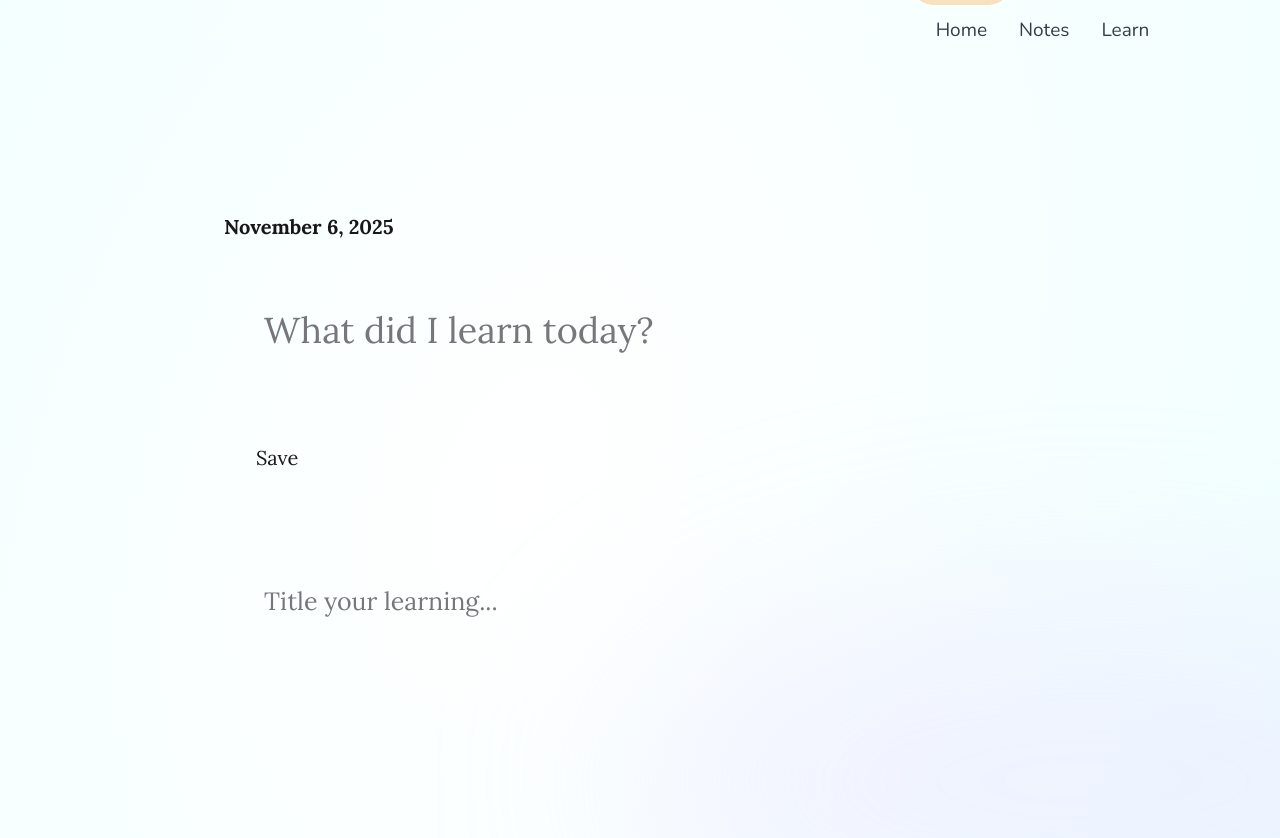
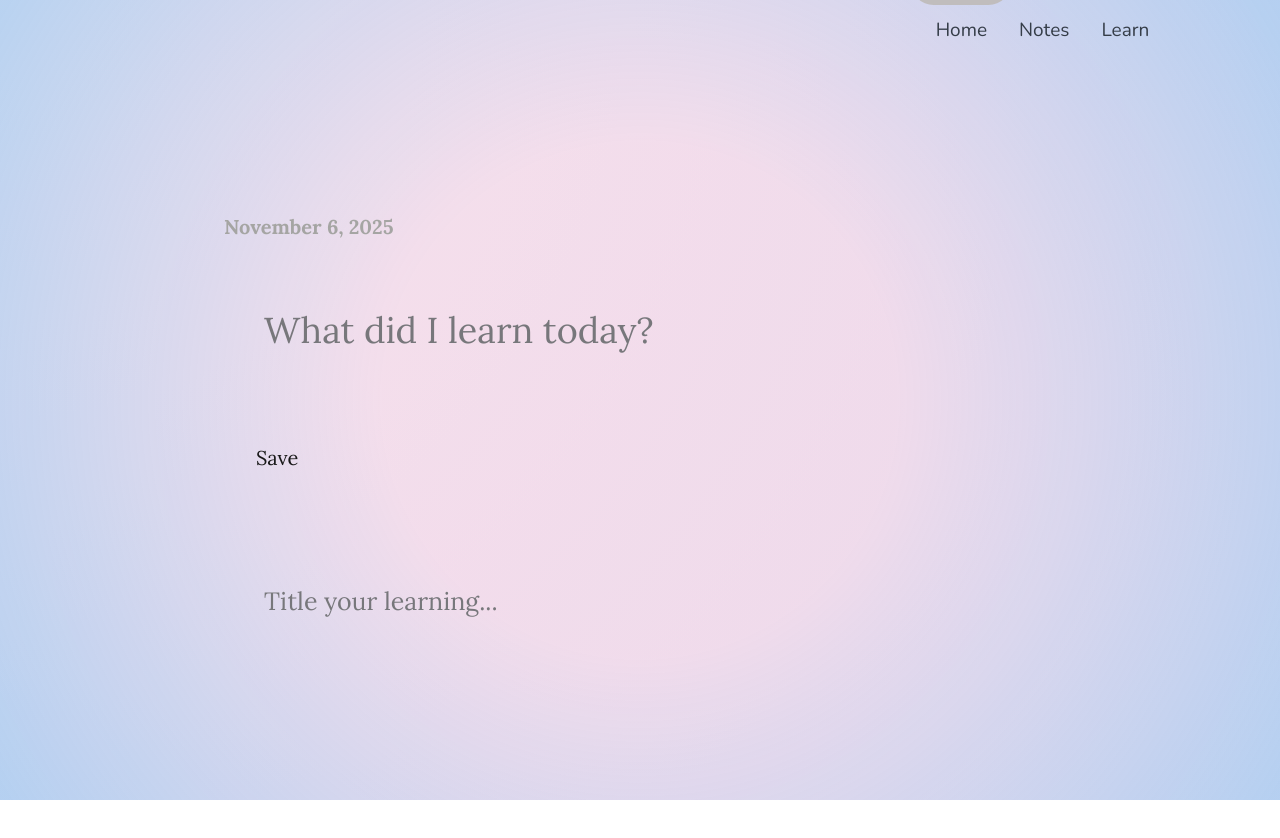
Before and after one commit to calik2/WebJam2025, a Next.js app in the folder webjam/: page /home in a window 1280 px wide. Shown: the top 838 px of the page. After the commit the page ends 800 px from the top, so only its background shows below. Built offline with nearby package versions, Linux system fonts and the light colour scheme.

Commit message:
fixed background things!

```diff
--- a/webjam/src/app/globals.css
+++ b/webjam/src/app/globals.css
@@ -1,16 +1,17 @@
 @import "tailwindcss";
 
 :root {
-  --background-image: url('/background.svg');
+  --background: radial-gradient(circle, rgba(238, 174, 202, 0.37) 34%, rgba(148, 187, 233, 0.65) 99%);
   --foreground: #171717;
   --font-sans: 'Nunito', sans-serif;
   --font-serif: 'Lora', serif;
 }
 
 .bg-custom {
-  background-image: var(--background-image);
+  background: radial-gradient(circle, rgba(238, 174, 202, 0.37) 34%, rgba(148, 187, 233, 0.65) 99%);
   background-size: cover;
   background-position: center;
+  background-attachment: fixed;
 }
 
 @theme inline {
@@ -22,24 +23,35 @@
 
 @media (prefers-color-scheme: dark) {
   :root {
-    --background: var(--background-image);
+    --background: radial-gradient(circle, rgba(238, 174, 202, 0.37) 34%, rgba(148, 187, 233, 0.65) 99%);
     --foreground: #000000;
   }
 }
 
-html {
-  background: var(--background-image);
-}
-
-body {
-  background: var(--background-image);
+html, body {
+  height: 100%;
+  min-height: 100vh;
+  overflow: hidden;
+  background: radial-gradient(
+  circle at top left,
+  rgba(255, 255, 255, 1) 0%,
+  rgba(225, 235, 255, 0.5) 70%,
+  rgba(220, 225, 255, 0.3) 100%
+);
+  background-attachment: fixed;
+  background-repeat: no-repeat;
+  background-size: cover;
   color: var(--foreground);
   font-family: var(--font-lora), var(--font-nunito-sans), sans-serif;
 }
-
 .ProseMirror {
   outline: none;
   font-family: var(--font-lora), serif;
+  background-color: radial-gradient(
+    circle,
+    rgba(238, 174, 202, 0.37) 20%,
+    rgba(148, 187, 233, 0.65) 99%
+  );
 }
 
 .ProseMirror p.is-editor-empty:first-child::before {
--- a/webjam/src/app/home/page.tsx
+++ b/webjam/src/app/home/page.tsx
@@ -8,17 +8,18 @@ export default function Homepage() {
   // Load from localStorage on mount
 
   return (
-    <>
+    <div className="min-h-screen">
       <nav
-        className="font-[var(--font-sans)] text-xl"
+        className="font-[var(--font-sans)] text-xl bg-transparent"
         style={{
-          position: "absolute",
+          position: "fixed",
           right: "0px",
           top: "0px",
           display: "inline-flex",
           padding: "15px 130.61px 2px 173.44px",
           justifyContent: "flex-end",
           alignItems: "center",
+          zIndex: 10,
         }}
       >
         {/* Simple navigation links, need to make it look nice */}
@@ -34,7 +35,7 @@ export default function Homepage() {
                 height: "45px",
                 flexShrink: 0,
                 borderRadius: "30px",
-                background: "#F8E1BF",
+                background: "#C0BDBD",
               }}
             ></div>
             <Link
@@ -87,10 +88,9 @@ export default function Homepage() {
         </ul>
       </nav>
       {/* want this to be properly centered, also want the date above the  */}
-
       <div>
         <HeaderAndBody />
       </div>
-    </>
+    </div>
   );
 }
--- a/webjam/src/app/home/texteditor.tsx
+++ b/webjam/src/app/home/texteditor.tsx
@@ -145,8 +145,8 @@ export default function HeaderAndBody() {
 
   return (
     <>
-      <div className="flex flex-col justify-center items-start min-h-screen px-8 py-4 space-y-6 rounded-lg max-w-4xl mx-auto my-10">
-        <div className="text-xl font-semibold font-[var(--font-sans)]">
+      <div className="flex flex-col justify-center items-start min-h-screen px-8 py-4 space-y-6 rounded-lg max-w-4xl mx-auto my-10 bg-transparent">
+        <div className="text-xl text-[#A5A5A3] font-semibold font-[var(--font-sans)]">
           {date.toLocaleDateString(undefined, {
             year: "numeric",
             month: "long",
--- a/webjam/src/app/layout.tsx
+++ b/webjam/src/app/layout.tsx
@@ -27,7 +27,7 @@ export default function RootLayout({
   return (
     <html lang="en">
       <body
-        className={`bg-[url('/images/notebook-paper.jpg')] bg-cover bg-center bg-fixed ${lora.variable} ${nunito.variable} antialiased`}
+        className={`min-h-screen bg-custom bg-cover bg-center bg-fixed ${lora.variable} ${nunito.variable} antialiased`}
       >
         {children}
       </body>
--- a/webjam/src/app/notes/page.tsx
+++ b/webjam/src/app/notes/page.tsx
@@ -83,7 +83,7 @@ export default function NotesPage() {
                 height: "45px",
                 flexShrink: 0,
                 borderRadius: "30px",
-                background: "#F8E1BF",
+                background: "#C0BDBD",
               }}
             ></div>
             <Link
```
